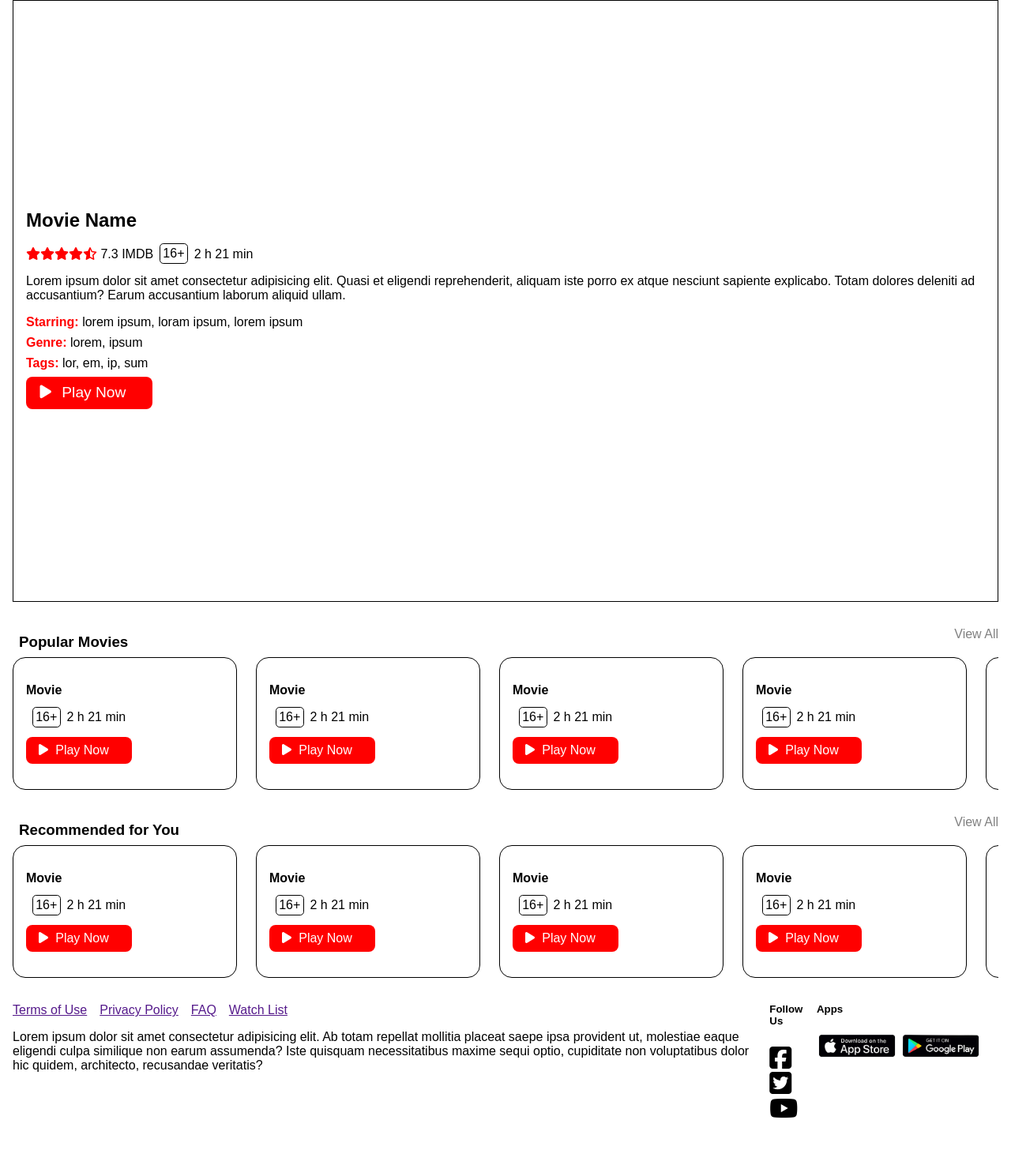
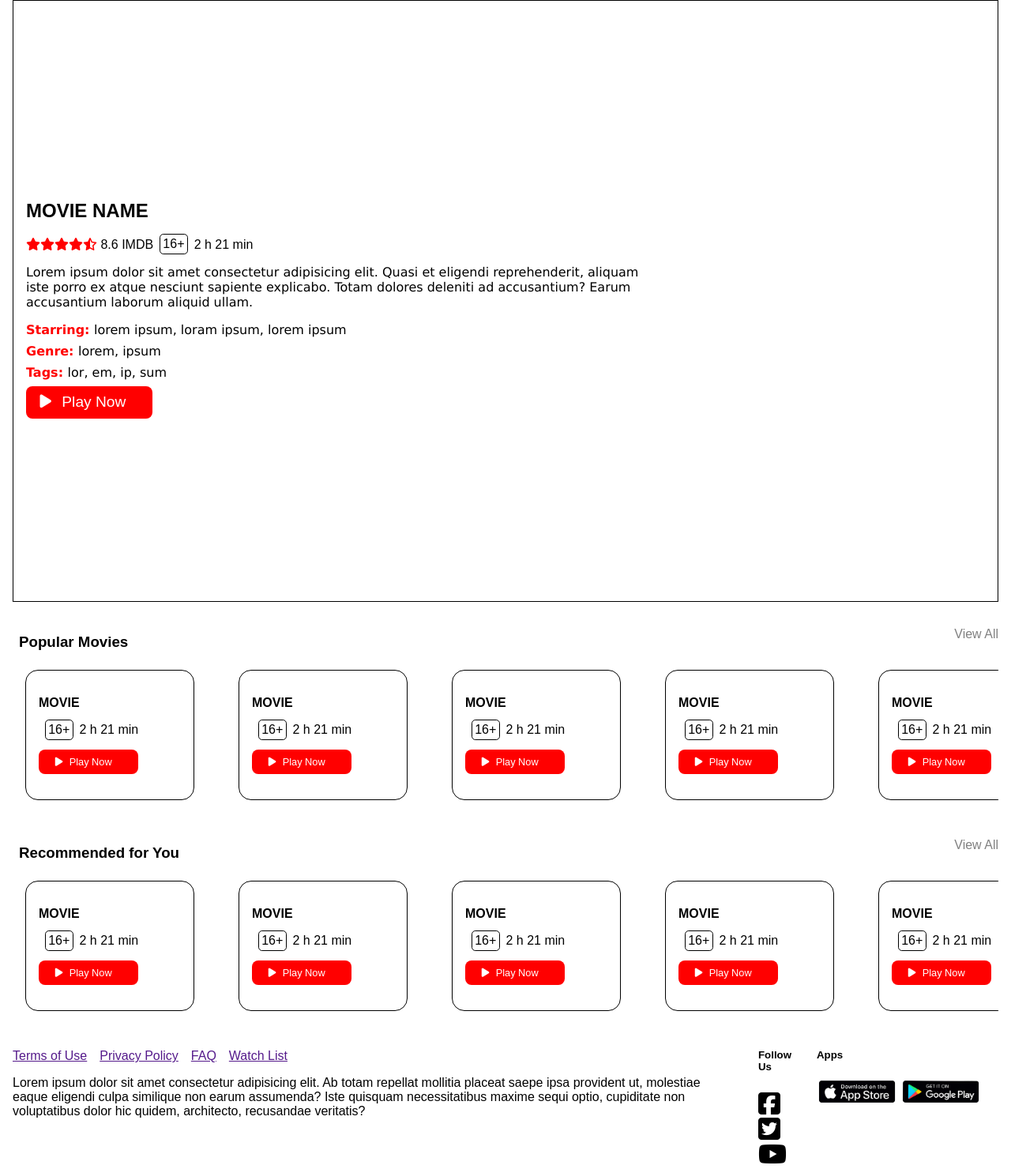
Before and after one commit to Erdal-Gundogan/WitFlixCalisma, a plain HTML site: page index.html in a window 1280 px wide. Shown: the part 94-1574 px from the top of the page at 79% size. Before the commit the page ends 1529 px from the top, so only its background shows below. Drawn offline with Linux system fonts and the light colour scheme.

Commit message:
new version added

```diff
--- a/index.css
+++ b/index.css
@@ -8,6 +8,14 @@ header {
     display: flex;
     justify-content: space-between;
     align-items: center;
+}
+
+a:hover {
+    color: red;
+}
+
+h2, h4 {
+    text-transform: uppercase;
 }
 
 header h1 {
@@ -47,6 +55,10 @@ header .user-panel {
     border: solid black;
 }
 
+.nav-menu {
+    display: none;
+}
+
 main {
     aspect-ratio: 5/3;
     border: 1px solid black;
@@ -79,6 +91,12 @@ main {
 .movie-details p {
     margin: .5rem 0;
 }
+
+.hero p {
+    width: 65%;
+    font-family:Verdana, Geneva, Tahoma, sans-serif
+}
+
 
 button {
     background: red;
@@ -125,11 +143,12 @@ button i{
 
 .movie-card {
     border: 1px solid black;
-    min-width: 250px;
+    min-width: 180px;
     border-radius: 1rem;
     padding: 2rem 1rem;
     display: flex;
     align-items: center;
+    margin: 1rem
 }
 
 .movie-card h4 {
@@ -149,7 +168,7 @@ button i{
 .movie-card button {
     padding: .5rem 1.8rem;
     border-radius: .5rem;
-    font-size: 1rem;
+    font-size: .8rem;
 }
 
 .movie-card button i {
@@ -161,7 +180,7 @@ button i{
 footer {
     display: flex;
     justify-content: space-between;
-    gap: 1rem;
+    gap: 1rem 2rem;
 }
 
 footer h5 {
@@ -175,6 +194,11 @@ footer h5 {
 
 .social-navigation {
     min-height: 120px;
+}
+
+.social-navigation i {
+    display: flex;
+
 }
 
 .mobile-app-navigation {
--- a/index.html
+++ b/index.html
@@ -21,13 +21,14 @@
                 <i class="fa-solid fa-bell fa-2x"></i>
                 <img class="avatar" src="https://picsum.photos/50" />
             </div>
+            <i class="fa-solid fa-bars fa-2x nav-menu"></i>
         </header>
         <main class="hero">
             <div>
                 <h2>Movie Name</h2>
                 <div class="movie-info">
                     <span class="user-rating">
-                        <i class="fa-solid fa-star"></i><i class="fa-solid fa-star"></i><i class="fa-solid fa-star"></i><i class="fa-solid fa-star"></i><i class="fa-regular fa-star-half-stroke"></i> 7.3 IMDB</span><span class="content-rating">16+</span><span class="movie-duration">2 h 21 min</span>
+                        <i class="fa-solid fa-star"></i><i class="fa-solid fa-star"></i><i class="fa-solid fa-star"></i><i class="fa-solid fa-star"></i><i class="fa-regular fa-star-half-stroke"></i> 8.6 IMDB</span><span class="content-rating">16+</span><span class="movie-duration">2 h 21 min</span>
                     </div>
 
             <p>
@@ -47,9 +48,8 @@
                     <span>Tags: </span>lor, em, ip, sum
                 </p>
             </div>
-            <button>
-                <i class="fa-solid fa-play"></i> Play Now</button>
-            </button>
+            <button><i class="fa-solid fa-play"></i> Play Now</button>
+
             </div>
 
         </main>
```
